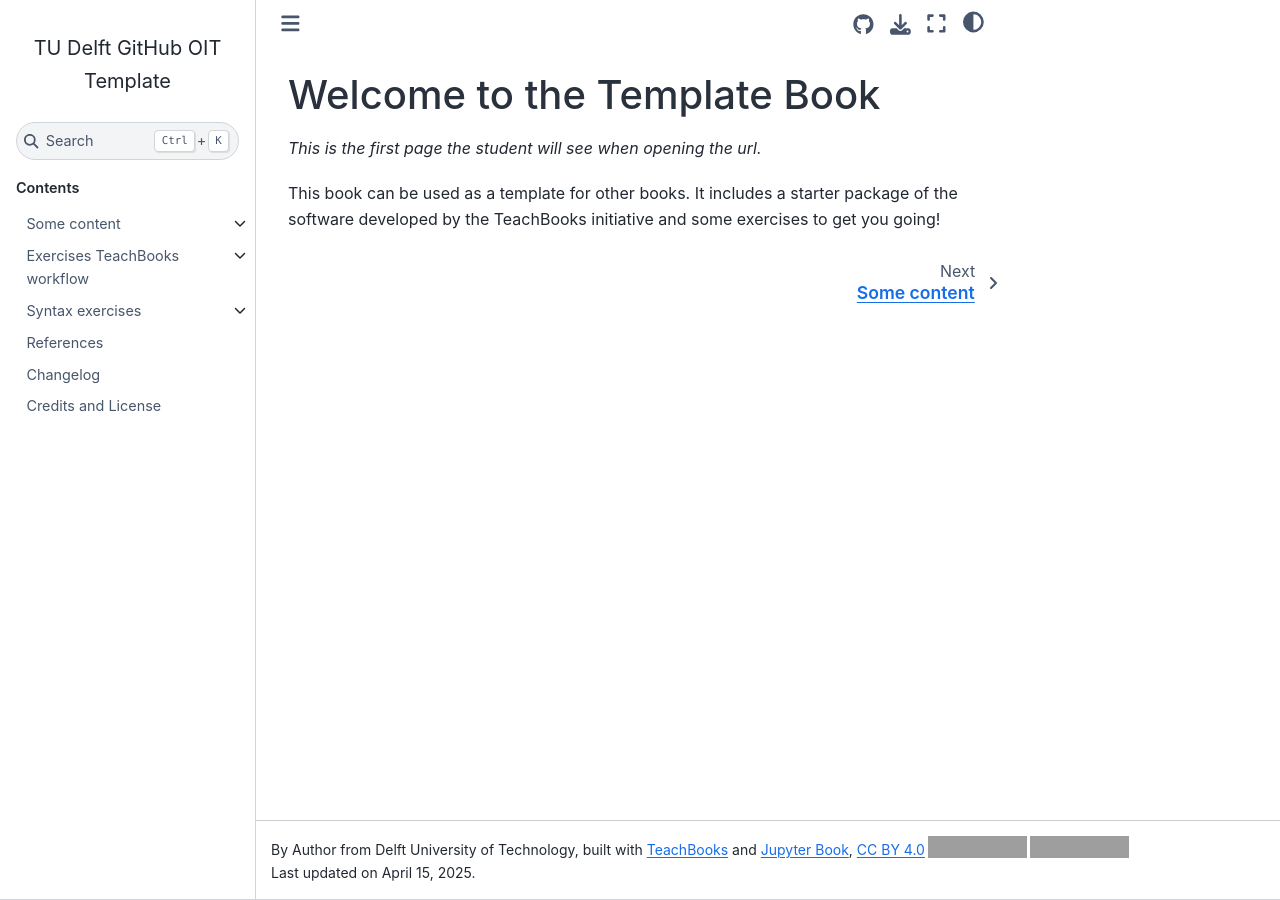
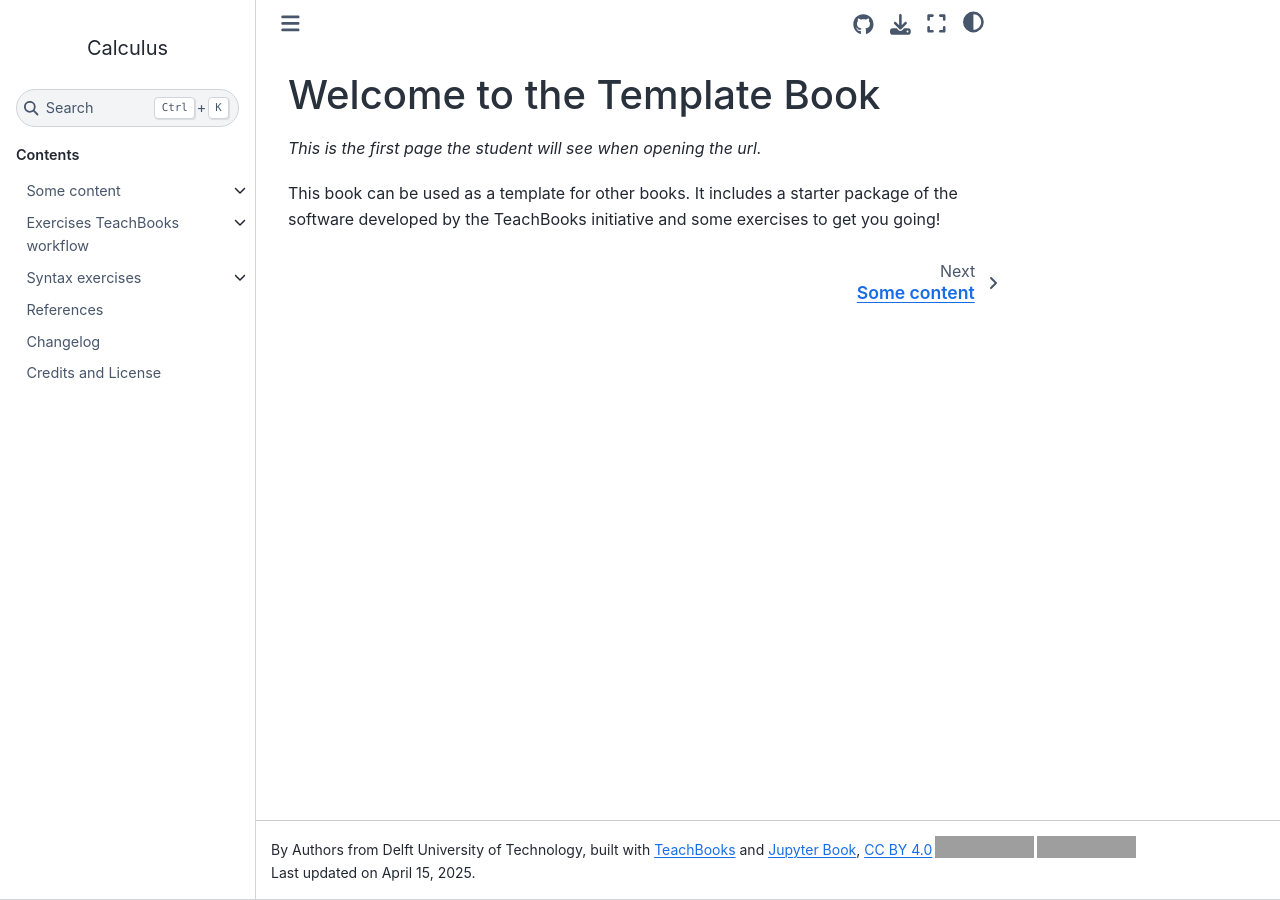
Before and after one commit to TUDelft-PRIME-Books/Calculus, a Jupyter Book: the page built from book/intro.md, in a window 1280 px wide. Built offline with Jupyter Book 1.0.4 settings and Sphinx 7.4.7 and the Sphinx Book theme 1.1.4, drawn with Linux system fonts in a browser that asks for light colours; comment, search, counter and statistics services are not loaded; grey boxes are pictures that could not be loaded.

Commit message:
Update template

```diff
--- a/book/_config.yml
+++ b/book/_config.yml
@@ -1,5 +1,5 @@
-title: TU Delft OIT GitHub Template                  # Replace this with your own book title
-author: Author from Delft University of Technology, built with <a href="https://teachbooks.io">TeachBooks</a> and <a href="https://jupyterbook.org/">Jupyter Book</a>, <a href="https://creativecommons.org/licenses/by/4.0/" target="_blank" rel="license noopener noreferrer"">CC BY 4.0<img style="height:22px!important;margin-left:3px;vertical-align:text-bottom;" src="https://mirrors.creativecommons.org/presskit/icons/cc.svg" alt=""><img style="height:22px!important;margin-left:3px;vertical-align:text-bottom;" src="https://mirrors.creativecommons.org/presskit/icons/by.svg" alt=""></a>
+title: Calculus                  # Replace this with your own book title
+author: Authors from Delft University of Technology, built with <a href="https://teachbooks.io">TeachBooks</a> and <a href="https://jupyterbook.org/">Jupyter Book</a>, <a href="https://creativecommons.org/licenses/by/4.0/" target="_blank" rel="license noopener noreferrer"">CC BY 4.0<img style="height:22px!important;margin-left:3px;vertical-align:text-bottom;" src="https://mirrors.creativecommons.org/presskit/icons/cc.svg" alt=""><img style="height:22px!important;margin-left:3px;vertical-align:text-bottom;" src="https://mirrors.creativecommons.org/presskit/icons/by.svg" alt=""></a>
                                                      # Replace Author with your own name in the line above
 execute:
   execute_notebooks: "off"                           # Replace this if you want don't have notebooks with output and you want to add notebook output during build
@@ -8,7 +8,7 @@ only_build_toc_files: true                           # Replace this with false i
 
 
 html:
-  baseurl :  "https://oit.tudelft.nl>/<repo>"        # Replace this with your own URL
+  baseurl :  "https://tudelft-prime-books.github.io/Calculus/"        # Replace this with your own URL
 
 sphinx:                                              # Options passed on to the underlying sphinx-parser
   config:
@@ -19,10 +19,10 @@ sphinx:                                              # Options passed on to the
       exclude_patterns: ["**/_*.yml", "**/*.md", "**/*.ipynb"] # Exclude files which should not be accessible for live code: https://teachbooks.io/manual/features/live_code.html
     html_theme_options:
       logo:
-        text: TU Delft GitHub OIT Template           # Replace this with your own book title
-      repository_url: "https://github.com/TUDelft-books/repo" # Add your own repo URL here
+        text: Calculus           # Replace this with your own book title
+      repository_url: "https://github.com/TUDelft-PRIME-Books/Calculus" # Add your own repo URL here
       path_to_docs: "book"                           # Required for edit_page_button, should be book if you're using TeachBooks package (https://github.com/TeachBooks/TeachBooks) or the TeachBooks deploy book workflow (https://teachbooks.io/manual/external/deploy-book-workflow/README.html)
-      repository_branch: "main"                      # Replace when you change the name of your published branch (required for edit_page_button)
+      repository_branch: "published"                      # Replace when you change the name of your published branch (required for edit_page_button)
       use_edit_page_button: true                     # Replace with false if you don't want the edit page button (i.e. if you don't user to propose changes themselves or have a private repo)
       use_repository_button: true                    # Replace with false if you don't want the repository button (i.e. if you have a private repo)
       use_issues_button : true                       # Replace with false if you don't want the issues button (i.e. if you don't want to use GitHub issues or have a private repo)
```
Also changed, not shown: 2 other files.
